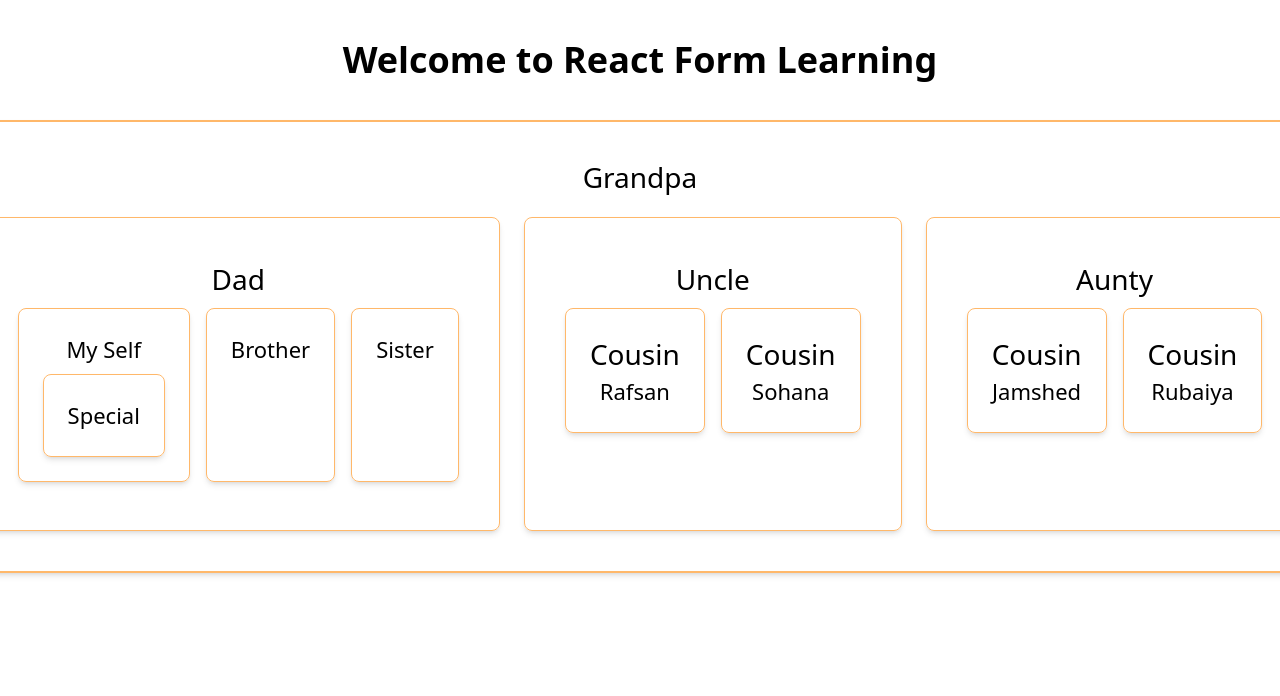
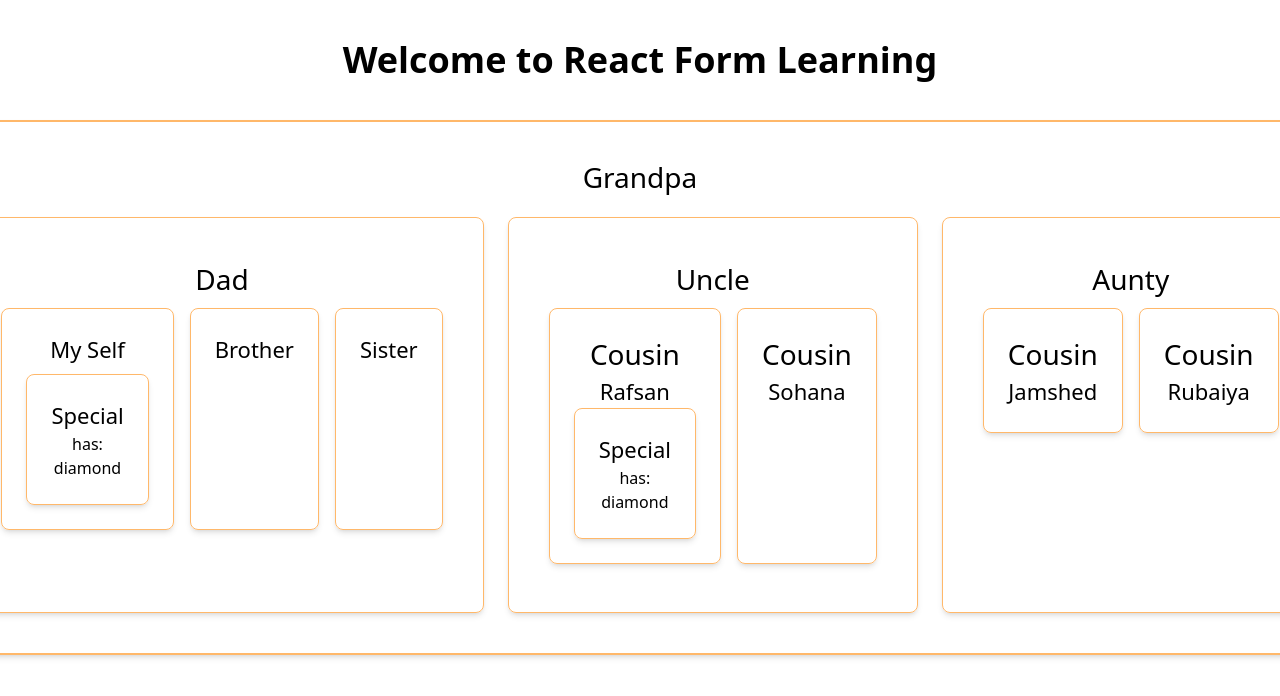
Before and after one commit to rakibahmeddev/react-form-master, a React (Vite) app: page / in a window 1280 px wide. Shown: the top 696 px of the page. Built offline with nearby package versions, Linux system fonts and the light colour scheme.

Commit message:
props drilling, Grandpa send asse to Dad -> Dad sent -> Myself -> Myself sent -> Special  this is prop drilling

```diff
--- a/src/components/Cousin/Cousin.jsx
+++ b/src/components/Cousin/Cousin.jsx
@@ -1,10 +1,14 @@
 import React from 'react';
+import Special from '../Special/Special';
 
-const Cousin = ({name}) => {
+const Cousin = ({name, asset}) => {
     return (
         <div className='p-6 rounded-lg shadow-md border-orange-300 border my-2'>
             <h2>Cousin</h2>
               <h3>{name}</h3>
+              <div>
+                {asset ? <Special asset={asset}></Special> : ''}
+              </div>
         </div>
     );
 };
--- a/src/components/Dad/Dad.jsx
+++ b/src/components/Dad/Dad.jsx
@@ -3,12 +3,12 @@ import Myself from '../Myself/Myself';
 import Brother from '../Brother/Brother';
 import Sister from '../Sisiter/Sister';
 
-const Dad = () => {
+const Dad = ({asset}) => {
     return (
         <div className='p-10 rounded-lg shadow-md text-center border-orange-300 border'>
             <h2>Dad</h2>
                 <div className='flex gap-4'>
-                    <Myself></Myself>
+                    <Myself asset={asset}></Myself>
                     <Brother></Brother>
                     <Sister></Sister>
                 </div>
--- a/src/components/Grandpa/Grandpa.jsx
+++ b/src/components/Grandpa/Grandpa.jsx
@@ -4,12 +4,13 @@ import Uncle from '../Uncle/Uncle';
 import Aunty from '../Aunty/Aunty';
 
 const Grandpa = () => {
+    const asset = 'diamond';
     return (
         <div className='px-10 py-10 rounded-lg shadow-md border-orange-300 border-2 '>
             <h2 className='text-4xl text-center mb-6'>Grandpa</h2>
             <div className='flex gap-6'>
-                <Dad></Dad>
-                <Uncle></Uncle>
+                <Dad asset={asset}></Dad>
+                <Uncle asset={asset}></Uncle>
                 <Aunty></Aunty>
              </div>
         </div>
--- a/src/components/Myself/Myself.jsx
+++ b/src/components/Myself/Myself.jsx
@@ -1,12 +1,12 @@
 import React from 'react';
 import Special from '../Special/Special';
 
-const Myself = () => {
+const Myself = ({asset}) => {
     return (
         <div className='p-6 rounded-lg shadow-md border-orange-300 border my-2'>
             <h3>My Self</h3>
             <div className='flex gap-4 mt-2'>
-                <Special></Special>
+                <Special asset={asset}></Special>
             </div>
         </div>
     );
--- a/src/components/Special/Special.jsx
+++ b/src/components/Special/Special.jsx
@@ -1,9 +1,10 @@
 import React from 'react';
 
-const Special = () => {
+const Special = ({asset}) => {
     return (
         <div className='p-6 rounded-lg shadow-md border-orange-300 border text-center'>
             <h3>Special</h3>
+            <p>has: {asset}</p>
         </div>
     );
 };
--- a/src/components/Uncle/Uncle.jsx
+++ b/src/components/Uncle/Uncle.jsx
@@ -1,12 +1,12 @@
 import React from 'react';
 import Cousin from '../Cousin/Cousin';
 
-const Uncle = () => {
+const Uncle = ({asset}) => {
     return (
         <div className='p-10 rounded-lg shadow-md  border-orange-300 border text-center'>
             <h2>Uncle</h2>
             <div className='flex gap-4'>
-                <Cousin name={'Rafsan'}></Cousin>
+                <Cousin name={'Rafsan'} asset={asset}></Cousin>
                 <Cousin name={'Sohana'}></Cousin>
             </div>
         </div>
```
